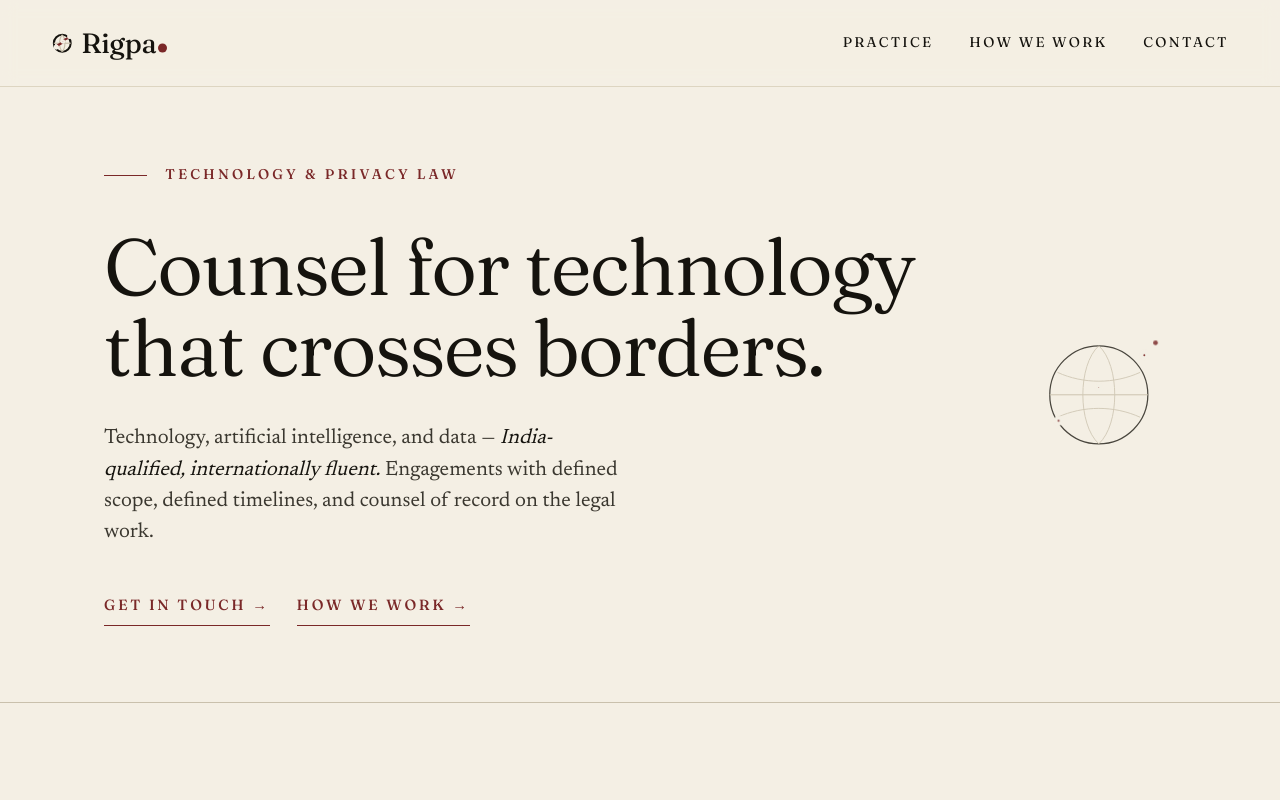
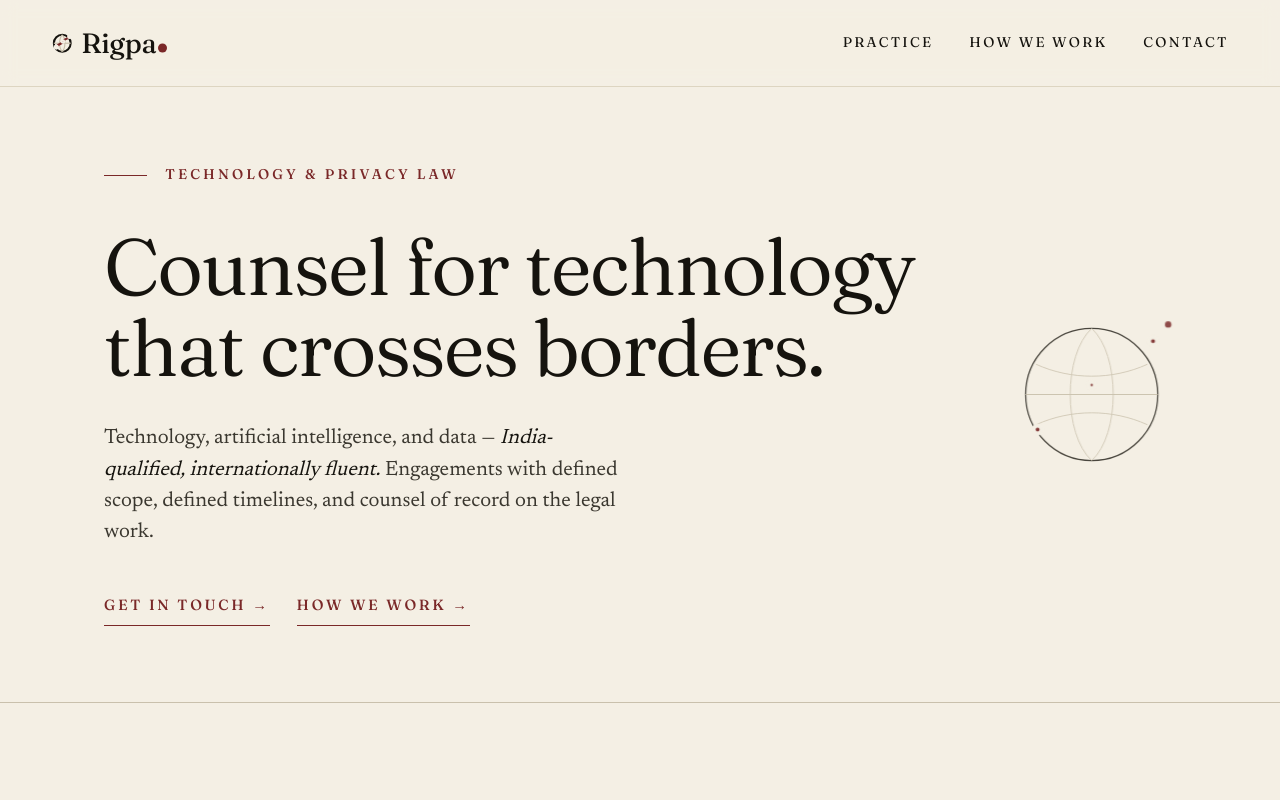
Before and after one commit to AnikaKhandekar24/rigpa-site-testing, a Next.js app: page / in a window 1280 px wide. Shown: the top 800 px of the page. Built offline with nearby package versions, Linux system fonts and the light colour scheme.

Commit message:
Enlarge hero logo animation

```diff
--- a/styles/globals.css
+++ b/styles/globals.css
@@ -286,8 +286,9 @@ nav.top li {
 
 .hero-logo {
   justify-self: end;
-  width: clamp(8.5rem, 12vw, 10rem);
+  width: clamp(11.5rem, 16vw, 14rem);
   opacity: 0.92;
+  transform: translateX(clamp(0rem, 1.5vw, 1.5rem));
 }
 
 .hero-logo-mark {
```
